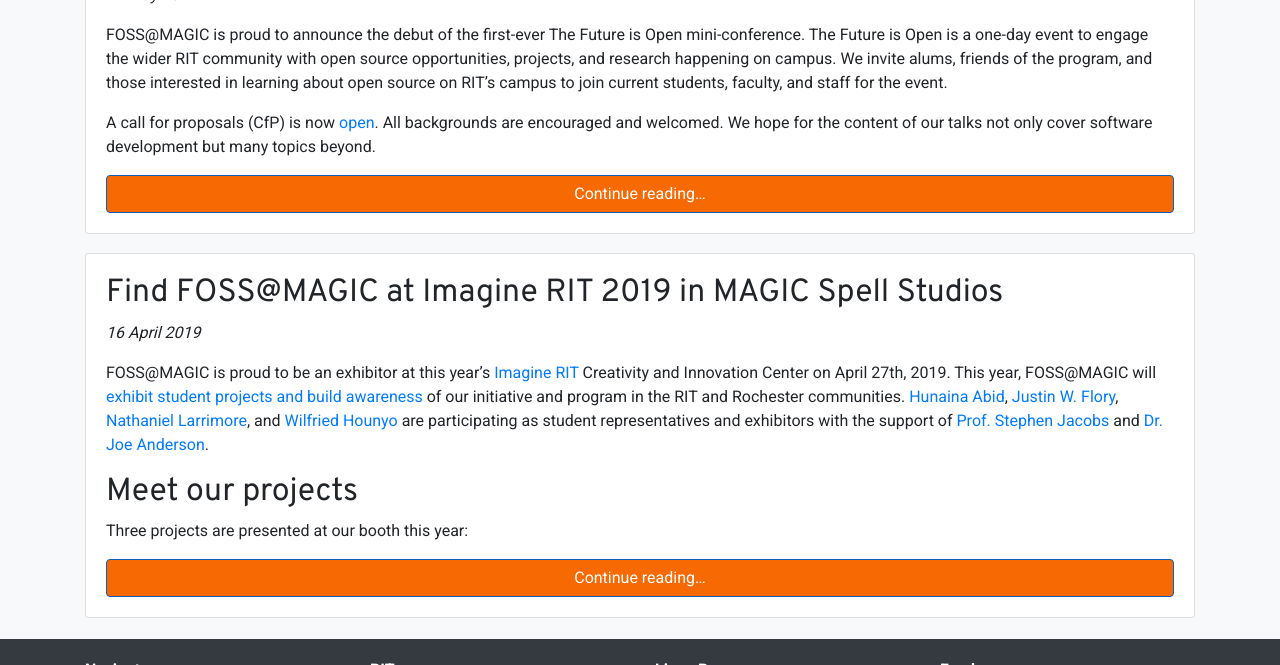
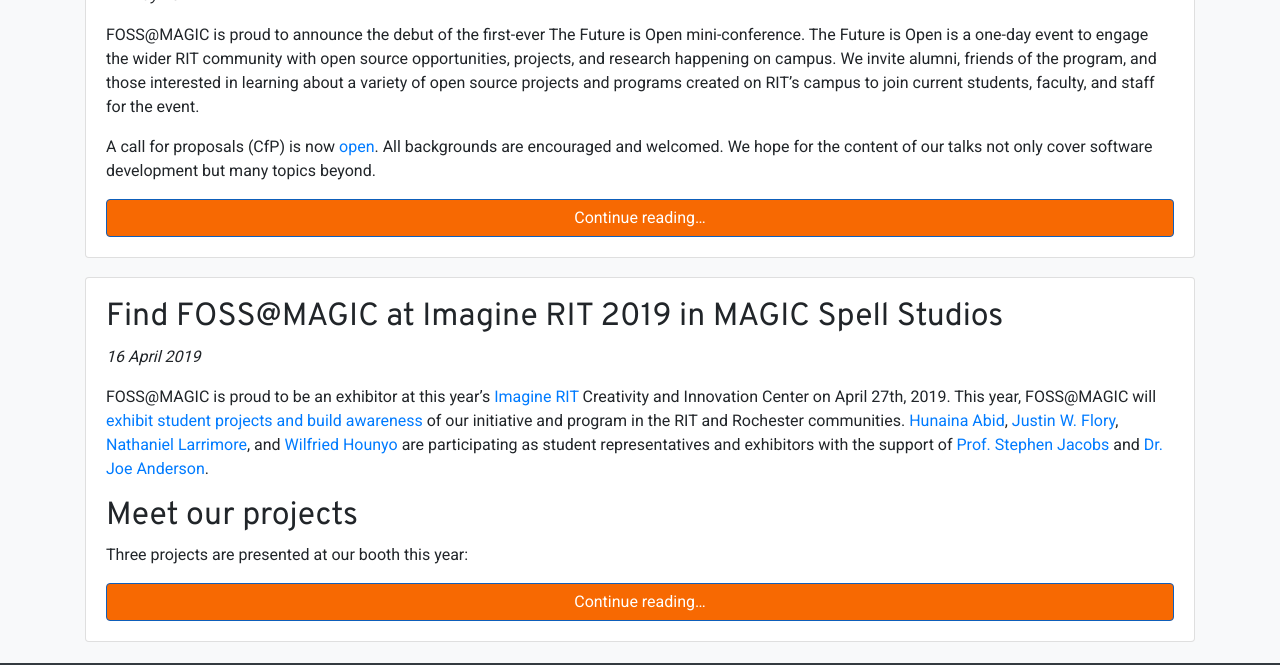
Before and after one commit to FOSSRIT/fossrit.github.io, a Jekyll site: the page built from index.html, in a window 1280 px wide and 900 px high, scrolled down 689 px, cut to the strip 235-900 px from the top of the window. Built offline with Jekyll 4.4.1, drawn with Linux system fonts in a browser that asks for light colours; nearby versions of some CDN libraries.

Commit message:
Update announcements/_posts/2019-05-21-cfp-announcement.md
Co-Authored-By: Mike Nolan <me@michael-nolan.com>

```diff
--- a/announcements/_posts/2019-05-21-cfp-announcement.md
+++ b/announcements/_posts/2019-05-21-cfp-announcement.md
@@ -7,7 +7,7 @@
 
 FOSS@MAGIC is proud to announce the debut of the first-ever The Future is Open mini-conference.
 The Future is Open is a one-day event to engage the wider RIT community with open source opportunities, projects, and research happening on campus.
-We invite alums, friends of the program, and those interested in learning about open source on RIT's campus to join current students, faculty, and staff for the event.
+We invite alumni, friends of the program, and those interested in learning about a variety of open source projects and programs created on RIT's campus to join current students, faculty, and staff for the event.
 
 A call for proposals (CfP) is now [open](https://www.google.com/url?q=https://forms.gle/563vz3qZAgMXRJNk9&sa=D&ust=1558124859124000).
 All backgrounds are encouraged and welcomed. We hope for the content of our talks not only cover software development but many topics beyond.
```
